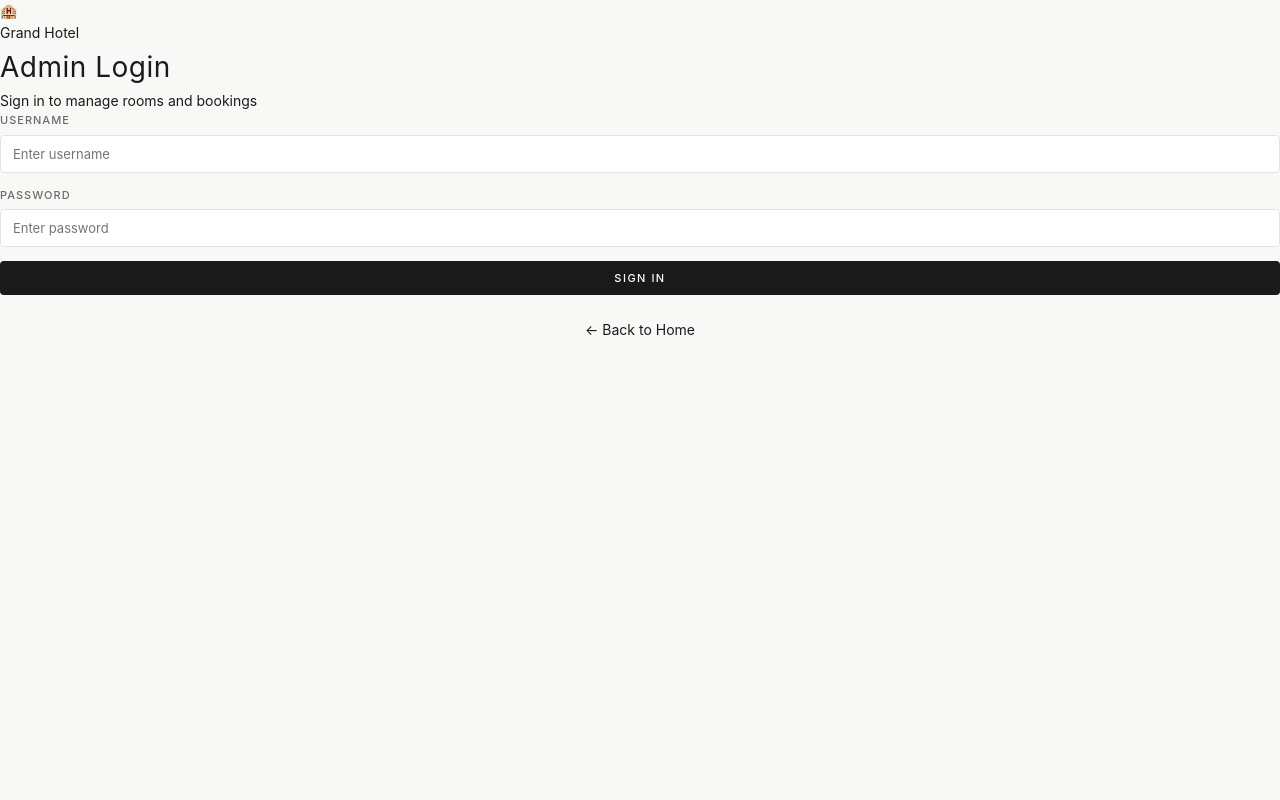
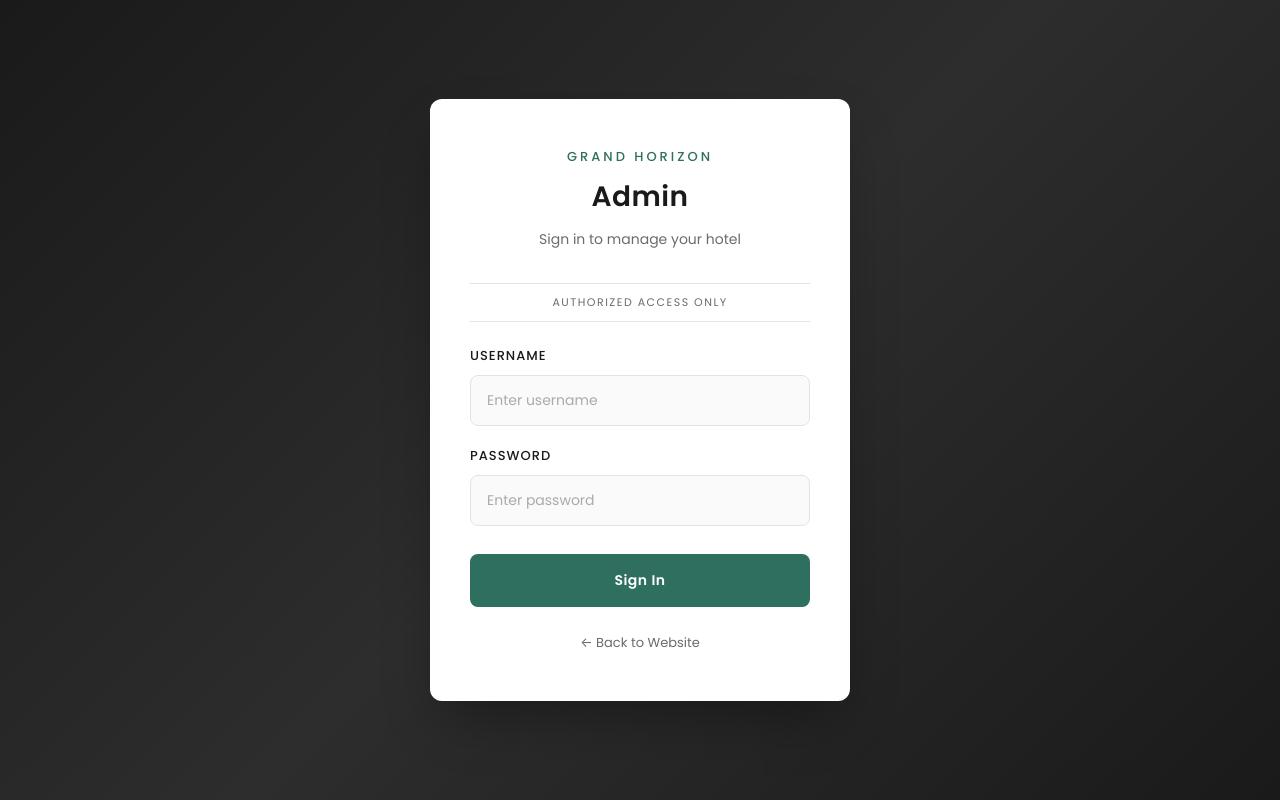
Before and after one commit to Mensah581/Staybook, a website: page public/admin/login.html in a window 1280 px wide. Drawn offline with Linux system fonts and the light colour scheme; no server answers.

Commit message:
Redesign admin login page with clean branding and centered card

```diff
--- a/public/admin/login.html
+++ b/public/admin/login.html
@@ -3,45 +3,43 @@
 <head>
     <meta charset="UTF-8">
     <meta name="viewport" content="width=device-width, initial-scale=1.0">
-    <title>Admin Login - Grand Hotel</title>
+    <title>Admin Login - Grand Horizon</title>
     <link rel="stylesheet" href="/css/style.css">
+    <link href="https://fonts.googleapis.com/css2?family=Poppins:wght@300;400;500;600&display=swap" rel="stylesheet">
 </head>
-<body>
-    <!-- Login Page -->
-    <div class="login-page">
-        <div class="login-container">
-            <div class="login-logo">
-                <a href="/" class="logo">
-                    <div class="logo-icon">🏨</div>
-                    <span id="hotel-name">Grand Hotel</span>
-                </a>
+<body class="admin-login-page">
+    <!-- Login Card -->
+    <div class="admin-login-card">
+        <div class="admin-login-header">
+            <p class="admin-login-title" id="hotel-name">Grand Horizon</p>
+            <h1 class="admin-login-heading">Admin</h1>
+            <p class="admin-login-subtitle">Sign in to manage your hotel</p>
         </div>
-            <h1>Admin Login</h1>
-            <p>Sign in to manage rooms and bookings</p>
 
-            <div id="message"></div>
+        <div class="admin-login-exclusive">
+            Authorized Access Only
+        </div>
 
-            <form id="login-form">
+        <div id="message" class="admin-login-message"></div>
+
+        <form id="login-form" class="admin-login-form">
             <div class="form-group">
                 <label for="username">Username</label>
-                    <input type="text" id="username" name="username" required
-                           placeholder="Enter username">
+                <input type="text" id="username" name="username" required placeholder="Enter username">
             </div>
 
             <div class="form-group">
                 <label for="password">Password</label>
-                    <input type="password" id="password" name="password" required
-                           placeholder="Enter password">
+                <input type="password" id="password" name="password" required placeholder="Enter password">
             </div>
 
-                <button type="submit" class="btn-primary" style="width: 100%; justify-content: center;">
+            <button type="submit" class="admin-login-btn">
                 Sign In
             </button>
         </form>
 
-            <div style="text-align: center; margin-top: 1.5rem;">
-                <a href="/" style="color: var(--gray);">← Back to Home</a>
-            </div>
+        <div class="admin-login-back">
+            <a href="/">← Back to Website</a>
         </div>
     </div>
 
@@ -68,7 +66,7 @@
                 const settings = await response.json();
                 if (settings.hotel_name) {
                     document.getElementById('hotel-name').textContent = settings.hotel_name;
-                    document.title = settings.hotel_name + ' - Admin';
+                    document.title = settings.hotel_name + ' - Admin Login';
                 }
             } catch (error) {
                 console.error('Error loading settings:', error);
@@ -87,7 +85,7 @@
             const password = form.password.value;
 
             submitBtn.disabled = true;
-            submitBtn.innerHTML = '<span class="spinner"></span> Signing in...';
+            submitBtn.textContent = 'Signing in...';
 
             try {
                 const response = await fetch('/api/admin/login', {
@@ -105,13 +103,13 @@
                 } else {
                     messageDiv.innerHTML = '<div class="error-message">' + result.error + '</div>';
                     submitBtn.disabled = false;
-                    submitBtn.innerHTML = 'Sign In';
+                    submitBtn.textContent = 'Sign In';
                 }
             } catch (error) {
                 console.error('Login error:', error);
                 messageDiv.innerHTML = '<div class="error-message">An error occurred. Please try again.</div>';
                 submitBtn.disabled = false;
-                submitBtn.innerHTML = 'Sign In';
+                submitBtn.textContent = 'Sign In';
             }
         });
     </script>
--- a/public/css/style.css
+++ b/public/css/style.css
@@ -1790,3 +1790,179 @@ footer {
     .food-section .section-title { font-size: 32px; }
     .overview-footer { padding: 60px 5%; }
 }
+
+/* ========== ADMIN LOGIN PAGE ========== */
+.admin-login-page {
+    min-height: 100vh;
+    display: flex;
+    align-items: center;
+    justify-content: center;
+    background: linear-gradient(135deg, #1a1a1a 0%, #2d2d2d 50%, #1a1a1a 100%);
+    padding: 20px;
+}
+
+.admin-login-card {
+    background: #ffffff;
+    border-radius: 12px;
+    box-shadow: 0 25px 50px -12px rgba(0, 0, 0, 0.35);
+    padding: 48px 40px;
+    width: 100%;
+    max-width: 420px;
+    animation: fadeInUp 0.5s ease;
+}
+
+@keyframes fadeInUp {
+    from {
+        opacity: 0;
+        transform: translateY(20px);
+    }
+    to {
+        opacity: 1;
+        transform: translateY(0);
+    }
+}
+
+.admin-login-header {
+    text-align: center;
+    margin-bottom: 32px;
+}
+
+.admin-login-title {
+    font-size: 13px;
+    font-weight: 500;
+    letter-spacing: 3px;
+    text-transform: uppercase;
+    color: var(--accent);
+    margin-bottom: 8px;
+}
+
+.admin-login-heading {
+    font-size: 28px;
+    font-weight: 600;
+    color: var(--text-primary);
+    margin-bottom: 8px;
+}
+
+.admin-login-subtitle {
+    font-size: 14px;
+    color: var(--text-muted);
+}
+
+.admin-login-exclusive {
+    text-align: center;
+    font-size: 11px;
+    letter-spacing: 1.5px;
+    text-transform: uppercase;
+    color: var(--text-muted);
+    margin-bottom: 24px;
+    padding: 10px 0;
+    border-top: 1px solid var(--border);
+    border-bottom: 1px solid var(--border);
+}
+
+.admin-login-form .form-group {
+    margin-bottom: 20px;
+}
+
+.admin-login-form label {
+    display: block;
+    font-size: 13px;
+    font-weight: 500;
+    color: var(--text-primary);
+    margin-bottom: 8px;
+}
+
+.admin-login-form input {
+    width: 100%;
+    padding: 14px 16px;
+    font-size: 14px;
+    border: 1px solid var(--border);
+    border-radius: 8px;
+    background: #fafafa;
+    transition: all 0.2s ease;
+    box-sizing: border-box;
+}
+
+.admin-login-form input:focus {
+    outline: none;
+    border-color: var(--accent);
+    background: #fff;
+    box-shadow: 0 0 0 3px rgba(47, 111, 95, 0.1);
+}
+
+.admin-login-form input::placeholder {
+    color: #aaa;
+}
+
+.admin-login-btn {
+    width: 100%;
+    padding: 16px 24px;
+    font-size: 14px;
+    font-weight: 600;
+    letter-spacing: 0.5px;
+    background: var(--accent);
+    color: white;
+    border: none;
+    border-radius: 8px;
+    cursor: pointer;
+    transition: all 0.2s ease;
+    margin-top: 8px;
+}
+
+.admin-login-btn:hover {
+    background: var(--accent-dark);
+    transform: translateY(-1px);
+    box-shadow: 0 4px 12px rgba(47, 111, 95, 0.3);
+}
+
+.admin-login-btn:active {
+    transform: translateY(0);
+}
+
+.admin-login-btn:disabled {
+    background: #ccc;
+    cursor: not-allowed;
+    transform: none;
+    box-shadow: none;
+}
+
+.admin-login-back {
+    text-align: center;
+    margin-top: 24px;
+}
+
+.admin-login-back a {
+    font-size: 13px;
+    color: var(--text-muted);
+    text-decoration: none;
+    transition: color 0.2s;
+}
+
+.admin-login-back a:hover {
+    color: var(--accent);
+}
+
+.admin-login-message {
+    margin-bottom: 20px;
+}
+
+.admin-login-message .error-message {
+    background: #fef2f2;
+    color: #dc2626;
+    padding: 12px 16px;
+    border-radius: 8px;
+    font-size: 13px;
+    border: 1px solid #fecaca;
+}
+
+.admin-login-message .success-message {
+    background: #f0fdf4;
+    color: #16a34a;
+    padding: 12px 16px;
+    border-radius: 8px;
+    font-size: 13px;
+    border: 1px solid #bbf7d0;
+}
+
+/* Login page specific overrides - hide default elements */
+.login-page, .login-container, .login-logo { display: none !important; }
```
Lines whose indentation alone changed are shown as unchanged.
